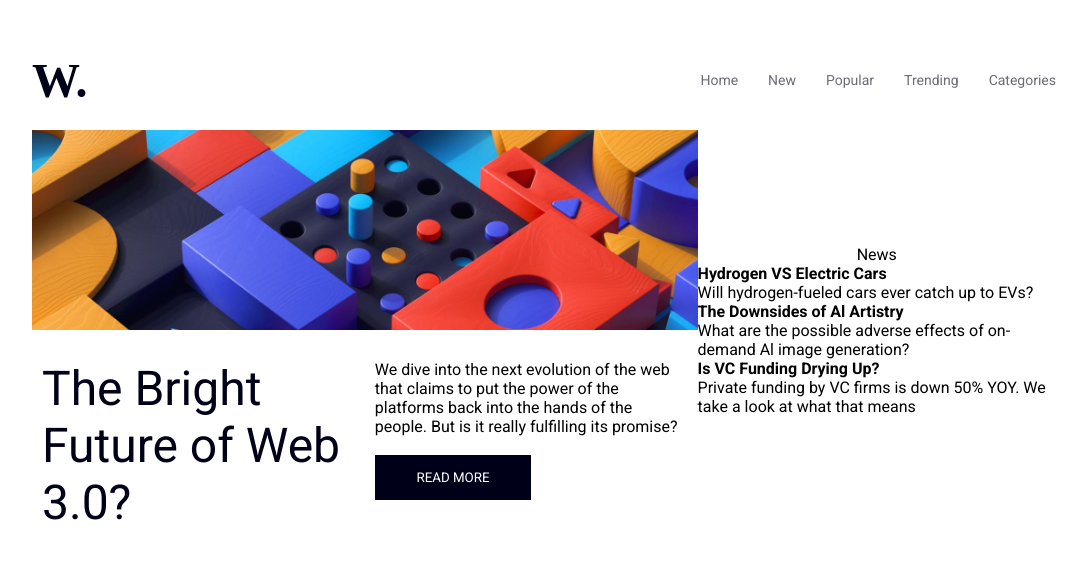
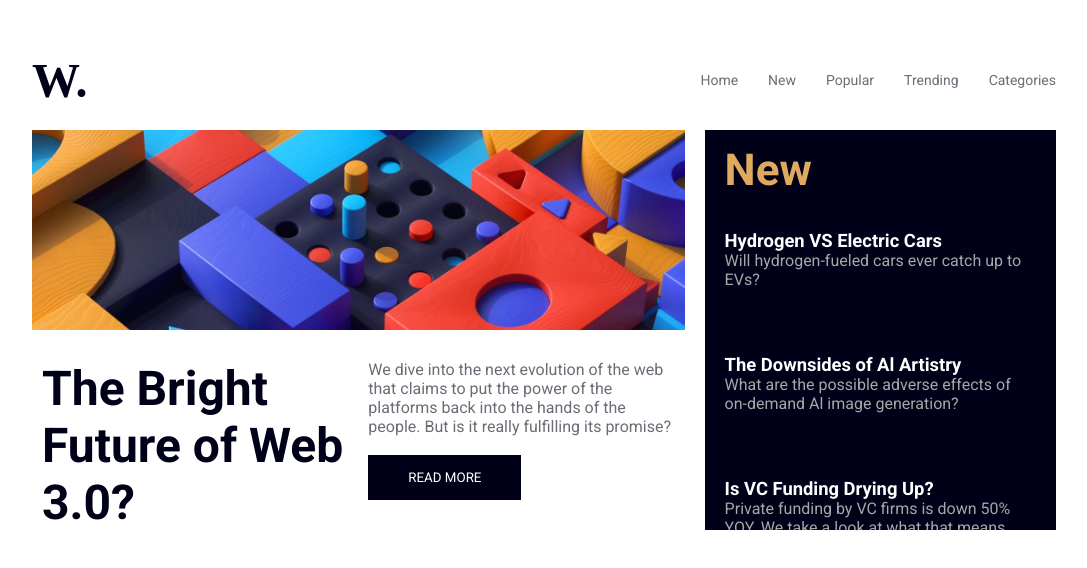
Before and after one commit to GarrettLockhart/react-typescript-landing, a React (Create React App) app: page / in a window 1280 px wide. Shown: the top 568 px of the page, without its empty margins (96-1183 px from the left). Built offline with nearby package versions, Linux system fonts and the light colour scheme.

Commit message:
feat: Hero news section fully styled for desktop

```diff
--- a/src/components/Landing/HeroContainer.tsx
+++ b/src/components/Landing/HeroContainer.tsx
@@ -12,8 +12,9 @@ const Wrapper = styled.div`
 const StyledContainer = styled(Container)`
   display: flex;
   flex-direction: row;
-  width: 100%;
+  flex: 1;
   height: 50vh;
+  gap: 20px;
 `;
 
 const HeroContainer = () => {
--- a/src/components/Landing/HeroImageCard.tsx
+++ b/src/components/Landing/HeroImageCard.tsx
@@ -30,6 +30,7 @@ const StyledHeaderCard = styled.section`
   padding: 0 10px;
   color: ${({ theme }) => theme.palette.primary.main};
   font-size: 3rem;
+  font-weight: bold;
 `;
 
 const HeroImageCard = () => {
--- a/src/components/Landing/HeroImageReadMore.tsx
+++ b/src/components/Landing/HeroImageReadMore.tsx
@@ -21,13 +21,16 @@ const StyledButton = styled.button`
   width: 50%;
   padding: 15px 15px;
   cursor: pointer;
+  transition: 0.3s;
 
   &:hover {
-    background-color: ${({theme}) => theme.palette.active.active200};
+    font-weight: bold;
   }
 `;
 
-const StyledParagraph = styled.p``;
+const StyledParagraph = styled.p`
+  color: ${({ theme }) => theme.palette.primary.altText100};
+`;
 
 const HeroImageReadMore = () => {
   return (
--- a/src/components/Landing/HeroNewsCard.tsx
+++ b/src/components/Landing/HeroNewsCard.tsx
@@ -5,16 +5,29 @@ import HeroNewsItems from './HeroNewsItems';
 const StyledNewsCard = styled(Card)`
   display: flex;
   flex-direction: column;
-  justify-content: center;
-  align-items: center;
+  /* justify-content: start; */
+  /* align-items: center; */
   width: 35%;
   height: 100%;
+  background-color: ${({ theme }) => theme.palette.primary.main};
+  overflow: scroll;
+`;
+
+const StyledHeader = styled.div`
+  display: flex;
+  /* justify-content: center; */
+  align-items: center;
+  font-size: 2.75rem;
+  font-weight: bold;
+  height: 20%;
+  color: ${({ theme }) => theme.palette.active.active100};
+  padding-left: 20px;
 `;
 
 const HeroNewsCard = () => {
   return (
     <StyledNewsCard as='section'>
-      <div>News</div>
+      <StyledHeader>New</StyledHeader>
       <HeroNewsItems />
     </StyledNewsCard>
   );
--- a/src/components/Landing/HeroNewsItems.tsx
+++ b/src/components/Landing/HeroNewsItems.tsx
@@ -1,18 +1,47 @@
 import styled from 'styled-components';
 import newsData from '../assets/news-data/news-data';
+import Container from '../UI/Container';
+
+const StyledItemWrapper = styled(Container)`
+  display: flex;
+  justify-content: center;
+  flex-direction: column;
+  padding: 20px;
+  margin-bottom: 25px;
+`;
+
+const StyledWrapper = styled.div`
+  display: flex;
+  flex-direction: column;
+  height: 80%;
+`;
+
+const StyledH4 = styled.h4`
+  cursor: pointer;
+  color: white;
+  font-size: 1.15rem;
+
+  &:hover {
+    color: ${({ theme }) => theme.palette.active.active100};
+  }
+`;
+
+const StyledParagraph = styled.p`
+  color: ${({ theme }) => theme.palette.primary.altText200};
+`;
 
 const HeroNewsItems = () => {
   return (
-    <div>
+    <StyledWrapper>
       {newsData.map((item) => {
         return (
-          <div key={item.id}>
-            <h4>{item.title}</h4>
-            <p>{item.content}</p>
-          </div>
+          <StyledItemWrapper as='div' key={item.id}>
+            <StyledH4>{item.title}</StyledH4>
+            <StyledParagraph>{item.content}</StyledParagraph>
+          </StyledItemWrapper>
         );
       })}
-    </div>
+    </StyledWrapper>
   );
 };
 
--- a/src/components/Navigation/Navbar.tsx
+++ b/src/components/Navigation/Navbar.tsx
@@ -26,7 +26,7 @@ const H1Styled = styled.h1`
 `;
 
 const LinkStyled = styled.a`
-  color: ${({ theme }) => theme.palette.primary.altText};
+  color: ${({ theme }) => theme.palette.primary.altText100};
   text-decoration: none;
   font-size: 14px;
   &:hover {
--- a/src/components/Theme/styled.d.tsx
+++ b/src/components/Theme/styled.d.tsx
@@ -2,7 +2,8 @@ import 'styled-components';
 interface IPalette {
   main: string;
   contrastText?: string;
-  altText?: string;
+  altText100?: string;
+  altText200?: string;
 }
 
 interface IActive {
--- a/src/components/Theme/theme.tsx
+++ b/src/components/Theme/theme.tsx
@@ -10,7 +10,8 @@ export const defaultTheme: DefaultTheme = {
     primary: {
       main: '#000019',
       contrastText: '#ffffff',
-      altText: '#6e6b76'
+      altText100: '#6e6b76',
+      altText200: '#a7a7a7'
     },
     active: {
       active100: '#e0a960',
--- a/src/components/assets/news-data/news-data.tsx
+++ b/src/components/assets/news-data/news-data.tsx
@@ -11,13 +11,13 @@ const newsData: newsDataTypes[] = [
     content: 'Will hydrogen-fueled cars ever catch up to EVs?'
   },
   {
-    id: 1,
+    id: 2,
     title: 'The Downsides of Al Artistry',
     content:
       'What are the possible adverse effects of on-demand Al image generation?'
   },
   {
-    id: 1,
+    id: 3,
     title: 'Is VC Funding Drying Up?',
     content:
       'Private funding by VC firms is down 50% YOY. We take a look at what that means'
```
